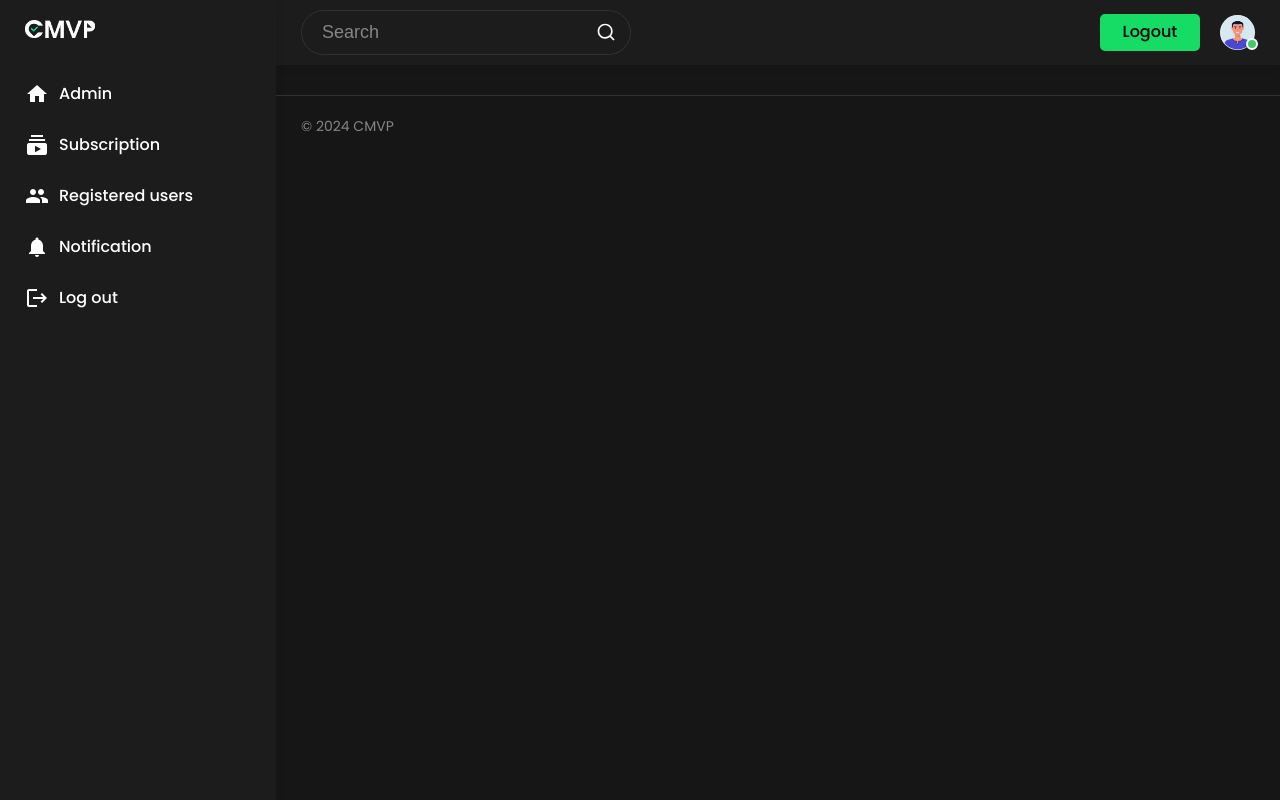
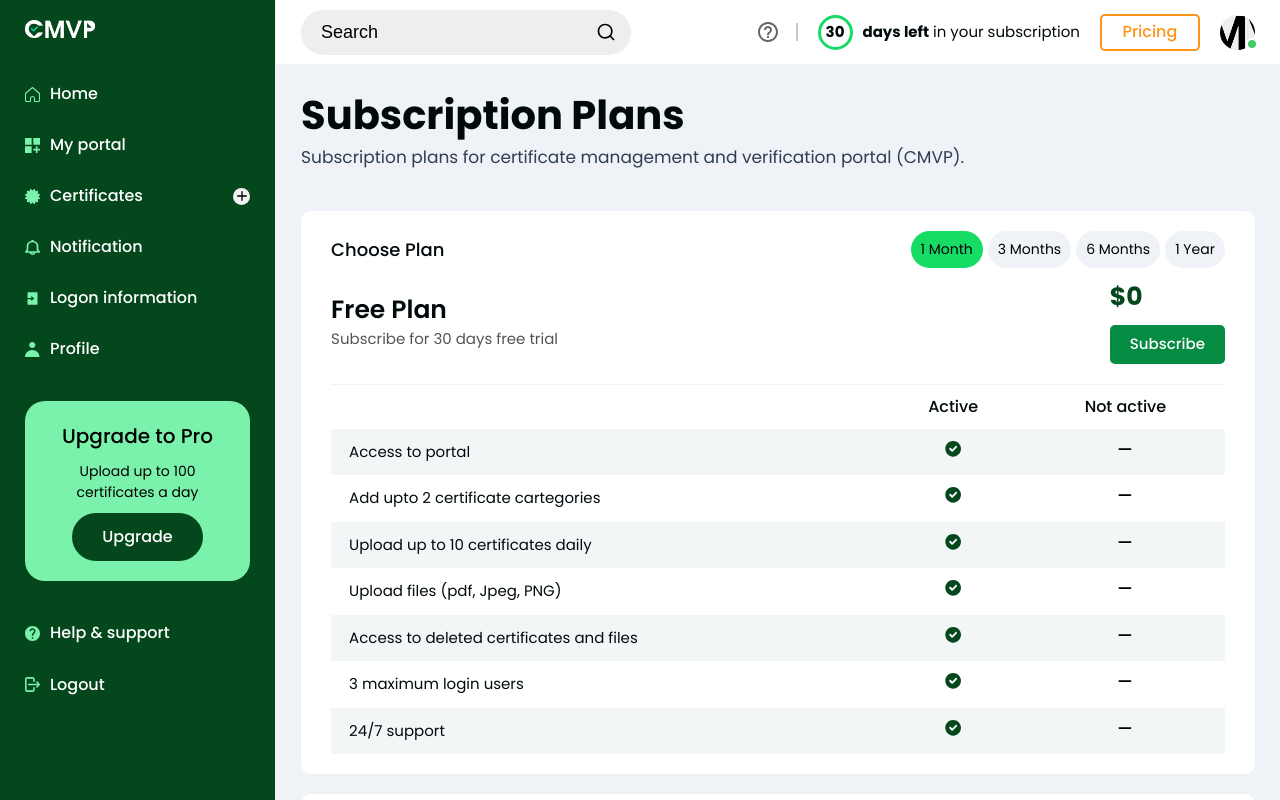
Before and after one commit to prince3g/new-cmvp-site, a React (Create React App) app: page /dashboard in a window 1280 px wide. Shown: the top 800 px of the page. Built offline with nearby package versions, Linux system fonts and the light colour scheme; sample sign-in values are in the browser's storage.

Commit message:
updated reg

```diff
--- a/src/App.js
+++ b/src/App.js
@@ -16,25 +16,25 @@ import AdminDashbaord from './Components/AdminDashboard/AdminDashboard';
 
 function App() {
   return (
-    // <Router>
-    //   <div className="App">
-    //     <Routes>
-    //       <Route path="/" element={<LandingPage />} />
-    //       <Route path="/login" element={<LoginPage />} />
-    //       <Route path="/signup" element={<SignupPage />} />
-    //       <Route path="/terms" element={<Terms />} />
-    //       <Route path="/privacy" element={<Privacy />} />
-    //       <Route path="/forgot-password" element={<ForgotPassPage />} />
-    //       <Route path="/help" element={<HelpPage />} />
-    //       <Route path="/verification" element={<VerificationPage />} />
-    //       <Route path="/dashboard" element={<CompanyDashbaord />} />
-    //     </Routes>
-    //   </div>
-    // </Router>
+    <Router>
+      <div className="App">
+      <Routes>
+        <Route path="/" element={<LandingPage />} />
+        <Route path="/login" element={<LoginPage />} />
+        <Route path="/signup" element={<SignupPage />} />
+        <Route path="/terms" element={<Terms />} />
+        <Route path="/privacy" element={<Privacy />} />
+        <Route path="/forgot-password" element={<ForgotPassPage />} />
+        <Route path="/help" element={<HelpPage />} />
+        <Route path="/verification" element={<VerificationPage />} />
+        <Route path="/dashboard/*" element={<CompanyDashbaord />} />
+      </Routes>
+      </div>
+    </Router>
 
-    <div>
-      <AdminDashbaord />
-    </div>
+    // <div>
+    //   <AdminDashbaord />
+    // </div>
 
 
   );
--- a/src/Components/CompanyDashboard/Css/Dash.css
+++ b/src/Components/CompanyDashboard/Css/Dash.css
@@ -178,6 +178,7 @@
     height: auto;
     margin-top: 7px;
 }
+.Nav_Main ul li button,
 .Nav_Main ul li a{
     position: relative;
     width: 100%;
@@ -185,21 +186,29 @@
     display: flex;
     align-items: center;
     padding: 10px 0px;
+    background-color: transparent;
+    color: inherit;
+    outline: none;
+    border:none;
+    cursor: pointer;
     gap: 10px;
     grid-gap: 10px;
     font-size: 16px;
     font-weight: 500;
     transition: all 0.3s ease-in-out;
 }
+.Nav_Main ul li button span,
 .Nav_Main ul li a span{
     opacity: 1;
     transition: all 0.3s ease-in-out;
 }
+.Nav_Main ul li button img,
 .Nav_Main ul li a img{
     max-width: 15px;
     opacity: 1;
     transition: all 0.3s ease-in-out;
 }
+.Nav_Main ul li button:hover span,
 .Nav_Main ul li a.ActiveLNav_Icon span,
 .Nav_Main ul li a:hover span{
     opacity: 1;
--- a/src/Components/CompanyDashboard/NavBar.js
+++ b/src/Components/CompanyDashboard/NavBar.js
@@ -1,4 +1,5 @@
-import React, { useState } from "react";
+import React, { useState, useEffect } from "react";
+import { useNavigate } from "react-router-dom";
 import { Link, useLocation } from "react-router-dom";
 import './Css/Dash.css';
 
@@ -55,12 +56,25 @@ export default function NavBar() {
         setShowSearch(false);
     };
 
+
+    const navigate = useNavigate();
+
+  useEffect(() => {
+    const token = localStorage.getItem("authToken");
+    if (!token) {
+      // Redirect to login if no token
+      navigate("/");
+    }
+  }, [navigate]);
+
+
+
     return (
         <div className={`Dash_NavBar ${isSidebarOpen ? 'Toggle_NavBar' : ''}`}>
             <div className="NavBar_Body" onClick={closeSidebar}></div>
             <nav className="Left_Dash_Nav">
                 <div className="Top_Dash_nav">
-                    <Link to="/" onClick={() => handleLinkClick('/')}>
+                    <Link to="/dashboard/" onClick={() => handleLinkClick('/')}>
                         <img src={LitDashLogo} alt="Dashboard Logo"></img>
                     </Link>
                     <button className="Side_Nav_Toggler" onClick={closeSidebar}><img src={CloseIcon} alt="Close Icon"></img></button>
@@ -68,14 +82,14 @@ export default function NavBar() {
                 <div className="Nav_Main">
                     <ul>
                         <li>
-                            <Link to="/" className={location.pathname === '/' ? 'ActiveLNav_Icon' : ''} onClick={() => handleLinkClick('/')}>
+                            <Link to="/dashboard/" className={location.pathname === '/' ? 'ActiveLNav_Icon' : ''} onClick={() => handleLinkClick('/')}>
                                 <img src={HomeIcon} alt="Home Icon"></img>
                                 <span>Home</span>
                             </Link>
                         </li>
 
                         <li>
-                            <Link to="/portal" className={location.pathname === '/portal' ? 'ActiveLNav_Icon' : ''} onClick={() => handleLinkClick('/portal')}>
+                            <Link to="/dashboard/portal" className={location.pathname === '/portal' ? 'ActiveLNav_Icon' : ''} onClick={() => handleLinkClick('/portal')}>
                                 <img src={PortalIcon} alt="Portal Icon"></img>
                                 <span>My portal</span>
                             </Link>
@@ -95,12 +109,12 @@ export default function NavBar() {
                         {isDropdownOpen && (
                             <ul className="Dropdown_Menu">
                                 <li>
-                                    <Link to="/uploaded-certificates" className={location.pathname === '/uploaded-certificates' ? 'ActiveLNav_Icon' : ''} onClick={() => handleLinkClick('/uploaded-certificates')}>
+                                    <Link to="/dashboard/uploaded-certificates" className={location.pathname === '/uploaded-certificates' ? 'ActiveLNav_Icon' : ''} onClick={() => handleLinkClick('/uploaded-certificates')}>
                                         Uploaded Certificates
                                     </Link>
                                 </li>
                                 <li>
-                                    <Link to="/deleted-certificates" className={location.pathname === '/deleted-certificates' ? 'ActiveLNav_Icon' : ''} onClick={() => handleLinkClick('/deleted-certificates')}>
+                                    <Link to="/dashboard/deleted-certificates" className={location.pathname === '/deleted-certificates' ? 'ActiveLNav_Icon' : ''} onClick={() => handleLinkClick('/deleted-certificates')}>
                                         Deleted Certificates
                                     </Link>
                                 </li>
@@ -108,28 +122,28 @@ export default function NavBar() {
                         )}
 
                         <li>
-                            <Link to="/notification" className={location.pathname === '/notification' ? 'ActiveLNav_Icon' : ''} onClick={() => handleLinkClick('/notification')}>
+                            <Link to="/dashboard/notification" className={location.pathname === '/notification' ? 'ActiveLNav_Icon' : ''} onClick={() => handleLinkClick('/notification')}>
                                 <img src={NoticIcon} alt="Notification Icon"></img>
                                 <span>Notification</span>
                             </Link>
                         </li>
 
                         <li>
-                            <Link to="/logon-info" className={location.pathname === '/logon-info' ? 'ActiveLNav_Icon' : ''} onClick={() => handleLinkClick('/logon-info')}>
+                            <Link to="/dashboard/logon-info" className={location.pathname === '/logon-info' ? 'ActiveLNav_Icon' : ''} onClick={() => handleLinkClick('/logon-info')}>
                                 <img src={LogonIcon} alt="Logon Icon"></img>
                                 <span>Logon information</span>
                             </Link>
                         </li>
 
                         <li>
-                            <Link to="/profile" className={location.pathname === '/profile' ? 'ActiveLNav_Icon' : ''} onClick={() => handleLinkClick('/profile')}>
+                            <Link to="/dashboard/profile" className={location.pathname === '/profile' ? 'ActiveLNav_Icon' : ''} onClick={() => handleLinkClick('/profile')}>
                                 <img src={ProfileIcon} alt="Profile Icon"></img>
                                 <span>Profile</span>
                             </Link>
                         </li>
 
                         <li className="Mobile_LI">
-                            <Link to="/pricing" className={`mobile_Price_Btn ${location.pathname === '/pricing' ? 'ActiveLNav_Icon' : ''}`} onClick={() => handleLinkClick('/pricing')}>
+                            <Link to="/dashboard/pricing" className={`mobile_Price_Btn ${location.pathname === '/pricing' ? 'ActiveLNav_Icon' : ''}`} onClick={() => handleLinkClick('/pricing')}>
                                 Pricing
                             </Link>
                         </li>
@@ -137,7 +151,7 @@ export default function NavBar() {
                         <div className="upload_Add">
                             <h3>Upgrade to Pro</h3>
                             <p>Upload up to 100 certificates a day</p>
-                            <Link to="/pricing" className={location.pathname === '/upgrade' ? 'ActiveLNav_Icon' : ''} onClick={() => handleLinkClick('/upgrade')}>Upgrade</Link>
+                            <Link to="/dashboard/pricing" className={location.pathname === '/upgrade' ? 'ActiveLNav_Icon' : ''} onClick={() => handleLinkClick('/upgrade')}>Upgrade</Link>
                         </div>
 
                         <li>
@@ -148,10 +162,13 @@ export default function NavBar() {
                         </li>
 
                         <li>
-                            <Link to="/logout" className={location.pathname === '/logout' ? 'ActiveLNav_Icon' : ''} onClick={() => handleLinkClick('/logout')}>
-                                <img src={LogoutIcon} alt="Logout Icon"></img>
-                                <span>Log out</span>
-                            </Link>
+                        <button onClick={() => {
+                            localStorage.removeItem("authToken"); // Clear token
+                            navigate("/"); // Redirect to login
+                        }}>
+                             <img src={LogoutIcon} alt="Logout Icon"></img>
+                           <span>Logout</span>
+                        </button>
                         </li>
                     </ul>
                 </div>
@@ -175,7 +192,7 @@ export default function NavBar() {
                             <div className="Mobile_IcoNs">
                                 <button className="Side_Nav_toggler" onClick={toggleSidebar}><img src={MenuIcon} alt="Menu Icon"></img></button>
 
-                                <Link to="/" onClick={() => handleLinkClick('/')}>
+                                <Link to="/dashboard/" onClick={() => handleLinkClick('/')}>
                                     <img src={DashLogo} alt="Dashboard Logo"></img>
                                 </Link>
                             </div>
@@ -201,7 +218,7 @@ export default function NavBar() {
                                 <p><b>days left</b> in your subscription</p>
                             </div>
                             <div className="Pricing_Btn_Sec">
-                                <Link to="/pricing" className={location.pathname === '/pricing' ? 'ActiveLNav_Icon' : ''} onClick={() => handleLinkClick('/pricing')}>Pricing</Link>
+                                <Link to="/dashboard/pricing" className={location.pathname === '/pricing' ? 'ActiveLNav_Icon' : ''} onClick={() => handleLinkClick('/pricing')}>Pricing</Link>
                             </div>
                             <div className="Profile_Img_Sec">
                                 <img src={DashLogo} alt="Profile"></img>
--- a/src/Components/MainPage/LoginPage.js
+++ b/src/Components/MainPage/LoginPage.js
@@ -127,7 +127,7 @@ const LoginPage = () => {
       localStorage.setItem("authToken", token); // Store token for future use
 
       // Redirect to the dashboard or home page
-      navigate("/");
+      navigate("/dashboard/");
     } catch (error) {
       setErrorMessage(
         error.response?.data?.detail || "Failed to log in. Please try again."
```
Also changed, not shown: src/Components/CompanyDashboard/CompanyDashbaord.js (+13 -28 lines).
